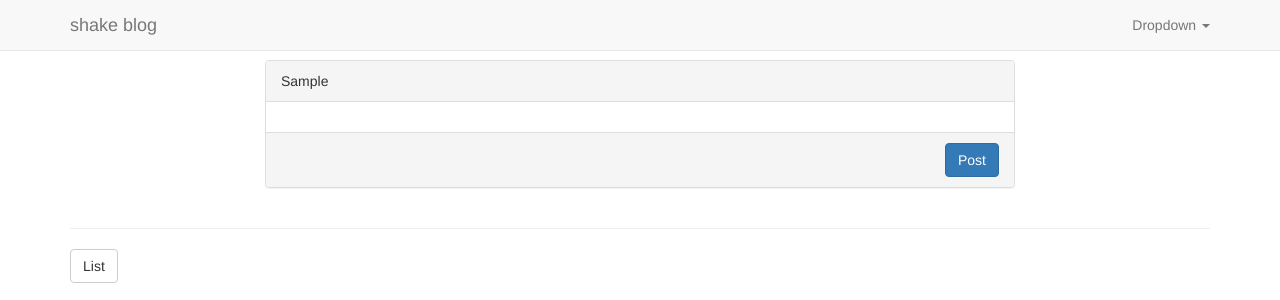
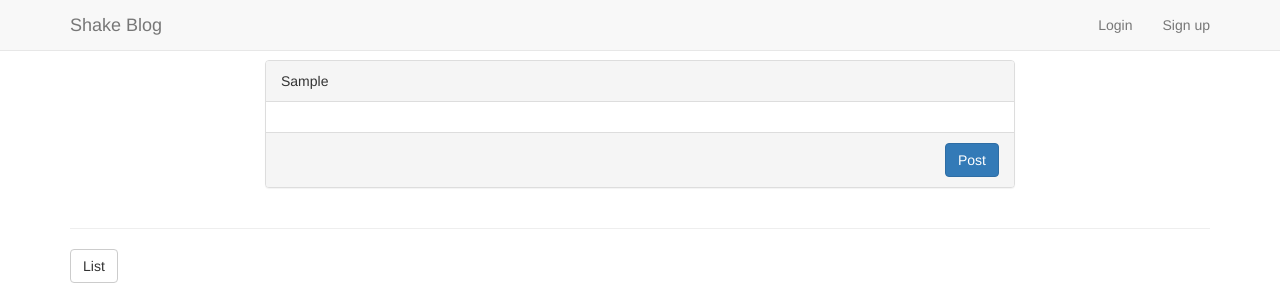
Before and after one commit to lamiru/shake-blog, a Django app: template blog/templates/blog/form.html in a window 1280 px wide. Shown: the top 300 px of the page. Run offline with Django 3.2, Linux system fonts and the light colour scheme; the template is opened without the code that fills it: most values are stand-ins (such as "Sample title", 1, 10 or a date in 2020); some libraries are stand-ins or nearby versions.

Commit message:
login/logout

```diff
--- a/shake/settings.py
+++ b/shake/settings.py
@@ -129,3 +129,7 @@ LOGGING = {
         }
     },
 }
+
+from django.core.urlresolvers import reverse_lazy
+LOGIN_URL = reverse_lazy('login')  # default: /acconts/login/
+LOGIN_REDIRECT_URL = reverse_lazy('blog:index')  # default: /accounts/profile/
--- a/shake/urls.py
+++ b/shake/urls.py
@@ -7,5 +7,6 @@ urlpatterns = [
     url(r'^$', RedirectView.as_view(pattern_name='blog:index'), name='root'),
     url(r'^admin/', include(admin.site.urls)),
     url(r'^blog/', include('blog.urls', namespace='blog')),
+    url(r'^account/', include('django.contrib.auth.urls')),
     url(r'^jsi18n/$', 'django.views.i18n.javascript_catalog', name='jsi18n'),
 ]
--- a/templates/layout.html
+++ b/templates/layout.html
@@ -34,20 +34,21 @@ body {
                     <span class="icon-bar"></span>
                     <span class="icon-bar"></span>
                 </button>
-                <a class="navbar-brand" href="#">shake blog</a>
+                <a class="navbar-brand" href="#">Shake Blog</a>
             </div>
             <div id="navbar" class="navbar-collapse collapse">
                 <ul class="nav navbar-nav navbar-right">
-                    <li class="dropdown">
-                        <a href="#" class="dropdown-toggle" data-toggle="dropdown" role="button" aria-expanded="false">Dropdown <span class="caret"></span></a>
-                        <ul class="dropdown-menu" role="menu">
-                            <li><a href="#">Action</a></li>
-                            <li><a href="#">Another action</a></li>
-                            <li><a href="#">Something else here</a></li>
-                            <li class="divider"></li>
-                            <li><a href="#">Separated link</a></li>
-                        </ul>
-                    </li>
+                    {% if not user.is_authenticated %}
+                        <li><a href="{% url "login" %}">Login</a></li>
+                        <li><a href="#">Sign up</a></li>
+                    {% else %}
+                        <li class="dropdown">
+                            <a href="#" class="dropdown-toggle" data-toggle="dropdown" role="button" aria-expanded="false">{{ user }} <span class="caret"></span></a>
+                            <ul class="dropdown-menu" role="menu">
+                                <li><a href="{% url "logout" %}?next=/">Logout</a></li>
+                            </ul>
+                        </li>
+                    {% endif %}
                 </ul>
             </div>
         </div>
--- /dev/null
+++ b/templates/registration/login.html
@@ -0,0 +1 @@
+{% extends "blog/form.html" %}
```
